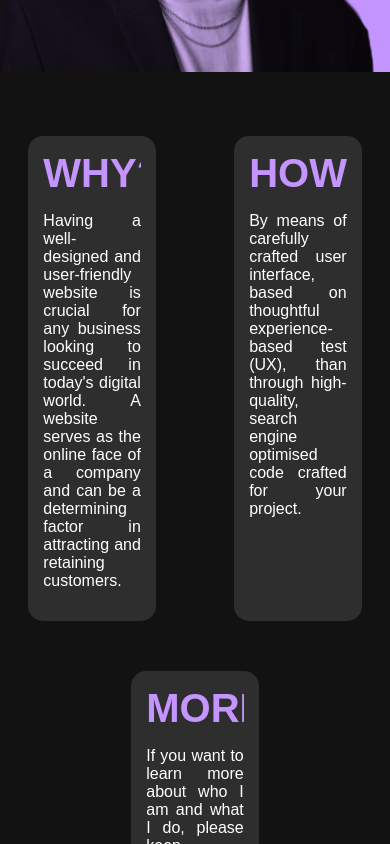
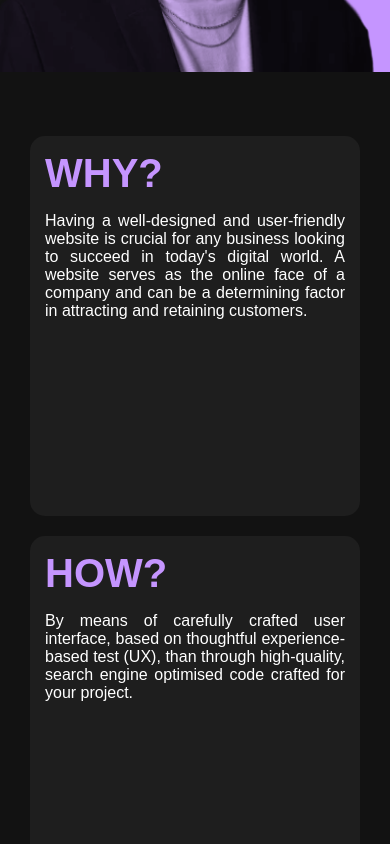
Before and after one commit to GawronDev/jg-portfolio-website, a React (Vite) app: page / in a window 390 px wide. Shown: the part 840-1684 px from the top of the page. Built offline with nearby package versions, Linux system fonts and the light colour scheme; a web font is replaced by a local one.

Commit message:
Updated the responsivnes of the card screen

```diff
--- a/src/css/Card.css
+++ b/src/css/Card.css
@@ -1,11 +1,12 @@
 .card {
     display: flex;
     flex-direction: column;
-    width: 25%;
+    min-width: 300px;
+    width: 30%;
     min-height: 350px;
     border-radius: 15px;
     /* border: 2px solid #FFF; */
-    background-color: #2E2E2E;
+    background-color: #1E1E1E;
     padding: 15px;
 }
 
--- a/src/css/CardScreen.css
+++ b/src/css/CardScreen.css
@@ -2,8 +2,8 @@
     margin-top: 60px;
     display: flex;
     flex-wrap: wrap;
-    width: 100%;
     flex-direction: row;
-    justify-content: space-evenly;
-    gap: 50px;
+    justify-content: center;
+    padding: 0 15px;
+    gap: 20px;
 }
```
